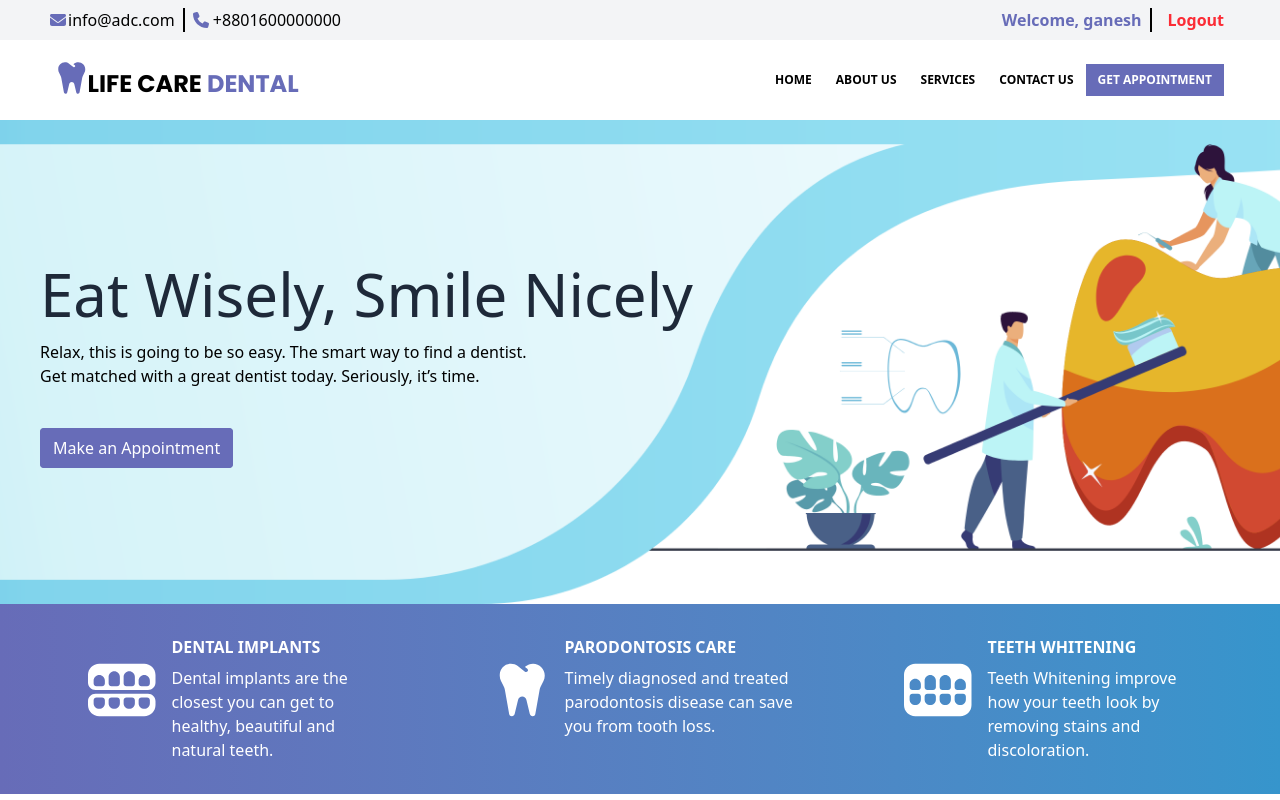
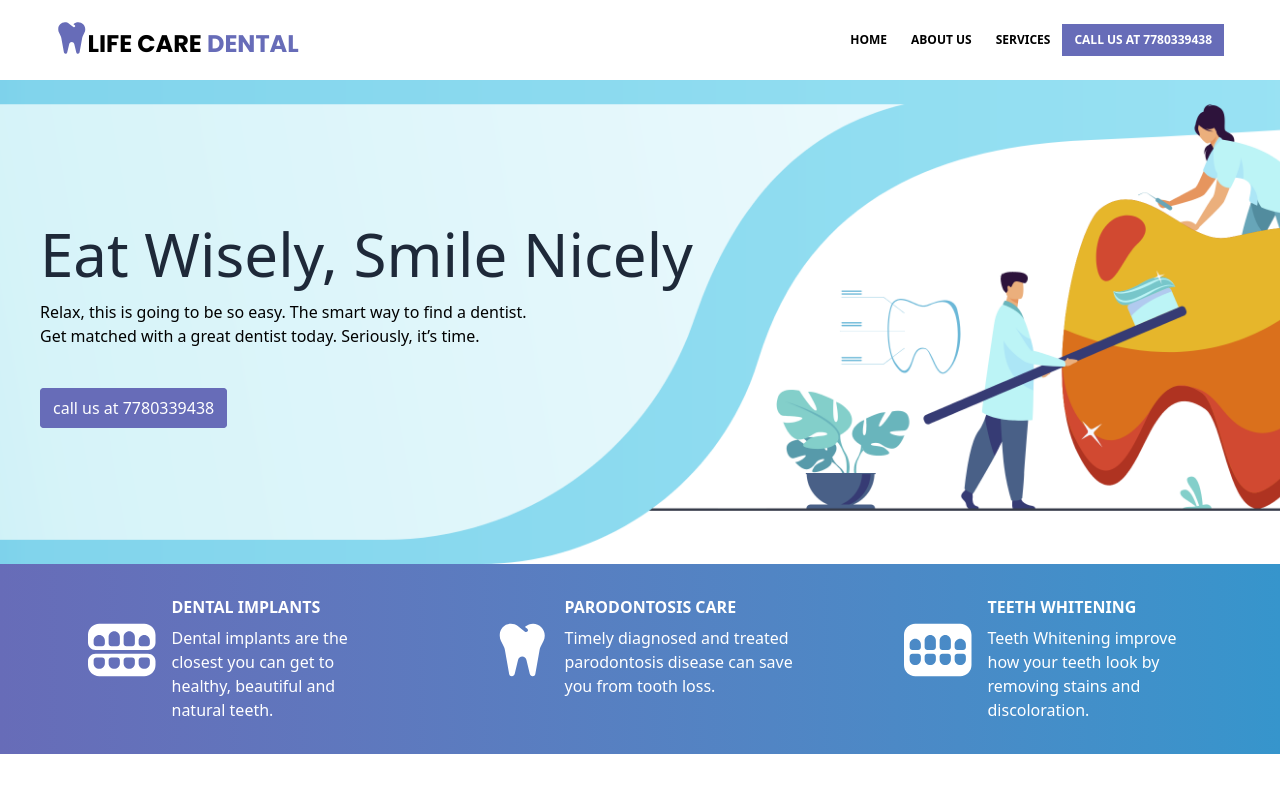
Before and after one commit to pgcr71/lifecaredental, a Next.js app: page / in a window 1280 px wide. Shown: the top 800 px of the page. Built offline with nearby package versions, Linux system fonts and the light colour scheme.

Commit message:
Feat: remove unnessary pages

```diff
--- a/app/_components/Banner/Banner.tsx
+++ b/app/_components/Banner/Banner.tsx
@@ -1,7 +1,6 @@
 'use client';
 
 import React from "react";
-import Link from "next/link";
 
 const Banner = () => {
   return (
@@ -21,12 +20,12 @@ const Banner = () => {
           Get matched with a great dentist today. Seriously, it’s time.
         </p>
         <div className="mt-12">
-          <Link
-            href="/appointment"
+          <a
+            href='tel:7780339438'
             className="bg-primary border border-primary text-white px-3 py-2 font-medium rounded hover:bg-transparent hover:text-primary transition"
           >
-            Make an Appointment
-          </Link>
+            call us at 7780339438
+          </a>
         </div>
       </div>
     </div>
--- a/app/_components/Footer/Footer.jsx
+++ b/app/_components/Footer/Footer.jsx
@@ -59,13 +59,13 @@ const Footer = () => {
             <li className="py-1 hover:text-primary">
               <Link href="/services">Services</Link>
             </li>
-            <li className="py-1 hover:text-primary">
+            {/* <li className="py-1 hover:text-primary">
               <Link href="/contact">Contact us</Link>
-            </li>
+            </li> */}
           </ul>
         </div>
         <div className="w-auto">
-          <h1 className="text-2xl font-Poppins">Subscribe</h1>
+          {/* <h1 className="text-2xl font-Poppins">Subscribe</h1>
 
           <div className="py-4 flex">
             <input
@@ -76,7 +76,7 @@ const Footer = () => {
             <button className="bg-primary border border-primary text-white px-8 rounded-r-md hover:bg-transparent hover:text-primary transition">
               <FontAwesomeIcon icon={faArrowRight} className="fas fa-arrow-right"></FontAwesomeIcon>
             </button>
-          </div>
+          </div> */}
         </div>
       </div>
     </div>
--- a/app/_components/Menu/Menu.jsx
+++ b/app/_components/Menu/Menu.jsx
@@ -64,21 +64,21 @@ const Menu = () => {
                     Services
                   </Link>
                 </li>
-                <li className="nav-item">
+                {/* <li className="nav-item">
                   <Link
                    href="/contact"
                     className="px-3 py-2 flex items-center text-xs uppercase font-bold leading-snug text-black hover:opacity-75"
                   >
                     Contact Us
                   </Link>
-                </li>
+                </li> */}
                 <li className="nav-item bg-primary">
-                  <Link
-                   href="/appointment"
+                  <a
+                   href="tel:7780339438"
                     className="px-3 py-2 flex items-center text-xs uppercase font-bold leading-snug text-white hover:opacity-75"
                   >
-                    Get Appointment
-                  </Link>
+                    Call us at 7780339438
+                  </a>
                 </li>
               </ul>
             </div>
--- a/app/appointment/page.tsx
+++ /dev/null
@@ -1,5 +0,0 @@
-import Appointment from '../_components/Appointment/Appointment';
-
-export default function Page() {
-    return <Appointment />
-}
--- a/app/contact/page.tsx
+++ /dev/null
@@ -1,5 +0,0 @@
-import Contact from '../_components/Contact/Contact';
-
-export default function Page() {
-    return <Contact />
-}
--- a/app/forget-password/page.tsx
+++ /dev/null
@@ -1,5 +0,0 @@
-import ForgetPassword from '../_components/ForgetPassword/ForgetPassword';
-
-export default function Page() {
-    return <ForgetPassword />
-}
--- a/app/layout.tsx
+++ b/app/layout.tsx
@@ -1,10 +1,10 @@
 'use client'
 
 import "./globals.css";
-import Header from "./_components/Header/Header";
+// import Header from "./_components/Header/Header";
 import Menu  from "./_components/Menu/Menu";
 import Footer  from "./_components/Footer/Footer";
-import AuthProvider from "./_components/Context/AuthContext";
+// import AuthProvider from "./_components/Context/AuthContext";
 import Fontawesome from "./_components/fontawesome";
 
 // export const metadata: Metadata = {
@@ -23,12 +23,12 @@ export default function RootLayout({
         className={`antialiased`}
       >
         <Fontawesome></Fontawesome>
-        <AuthProvider>
-          <Header />
+        {/* <AuthProvider> */}
+          {/* <Header /> */}
           <Menu />
           {children}
           <Footer></Footer>
-        </AuthProvider>
+        {/* </AuthProvider> */}
       </body>
 
     </html >
--- a/app/login/page.tsx
+++ /dev/null
@@ -1,5 +0,0 @@
-import Login from '../_components/Login/Login';
-
-export default function Page() {
-    return <Login />
-}
--- a/app/register/page.tsx
+++ /dev/null
@@ -1,5 +0,0 @@
-import Register from '../_components/Register/Register';
-
-export default function Page() {
-    return <Register />
-}
```
